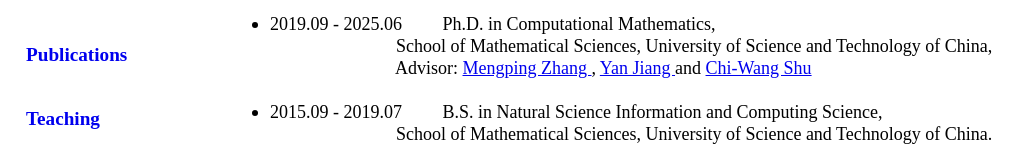
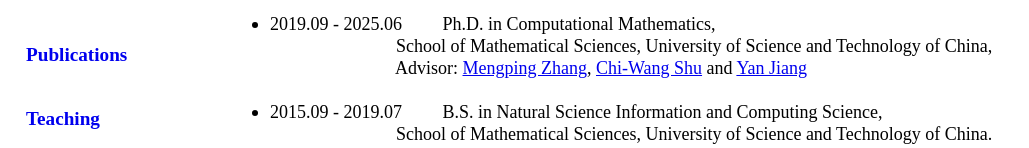
Before and after one commit to lzp0375/lzp0375.github.io, a plain HTML site: page Experience.html in a window 1280 px wide. Shown: the part 144-292 px from the top of the page, without its empty margins (0-1029 px from the left). Drawn offline with Linux system fonts and the light colour scheme.

Commit message:
Add files via upload

```diff
--- a/Experience.html
+++ b/Experience.html
@@ -128,7 +128,7 @@ footer {
             &nbsp; &nbsp; &nbsp; &nbsp; &nbsp; &nbsp; &nbsp; &nbsp; &nbsp; &nbsp; &nbsp; &nbsp; &nbsp; &nbsp;
             School of Mathematical Sciences, University of Science and Technology of China,<br>
             &nbsp; &nbsp; &nbsp; &nbsp; &nbsp; &nbsp; &nbsp; &nbsp; &nbsp; &nbsp; &nbsp; &nbsp; &nbsp; &nbsp;
-            Advisor: <a href="http://math.ustc.edu.cn/new/teachersinfo1.php?id=43"><font> Mengping Zhang </font></a>, <a href="http://www.dam.brown.edu/people/shu/"><font> Yan Jiang </font></a> and <a href="http://staff.ustc.edu.cn/~jiangy/"><font> Chi-Wang Shu </font></a>
+            Advisor: <a href="http://math.ustc.edu.cn/new/teachersinfo1.php?id=43"><font> Mengping Zhang</font></a>, <a href="http://www.dam.brown.edu/people/shu/"><font> Chi-Wang Shu</font></a> and <a href="http://staff.ustc.edu.cn/~jiangy/"><font> Yan Jiang</font></a>
         </font> </li>
 
         <br>
```
